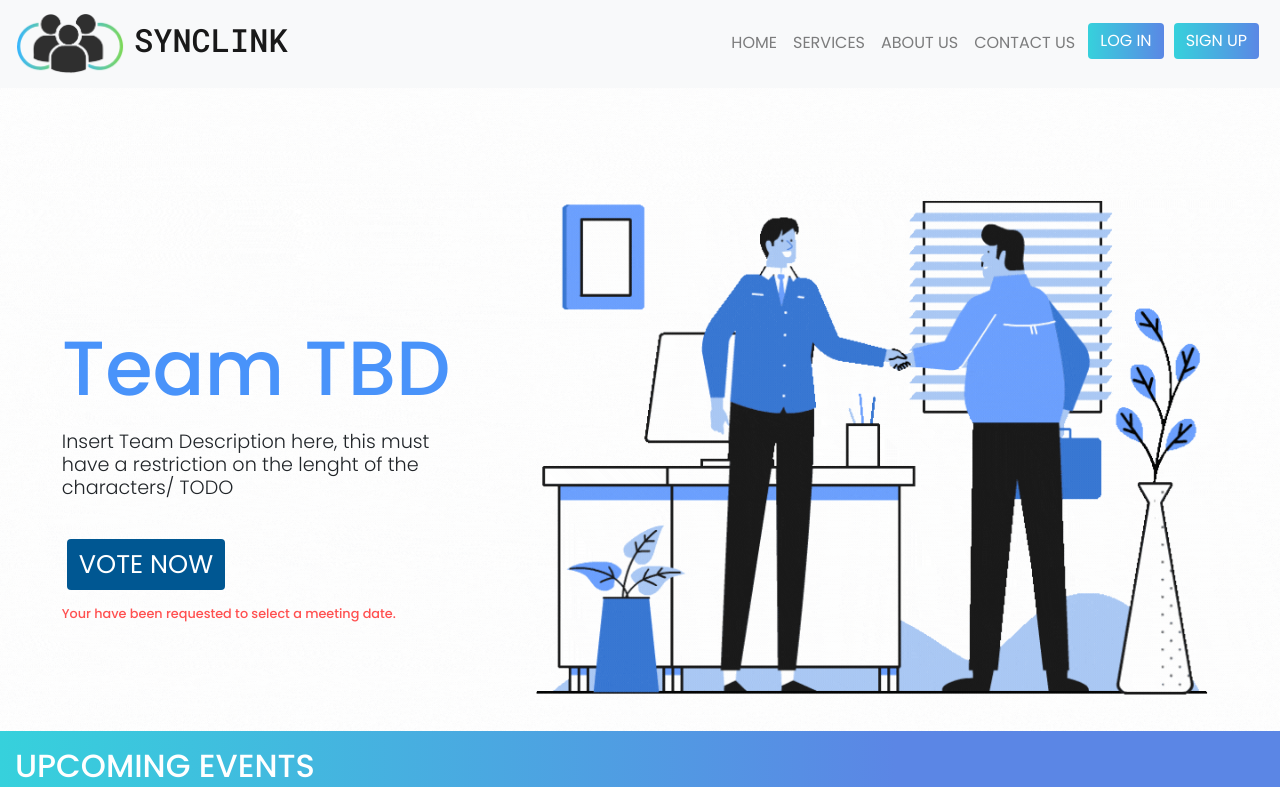
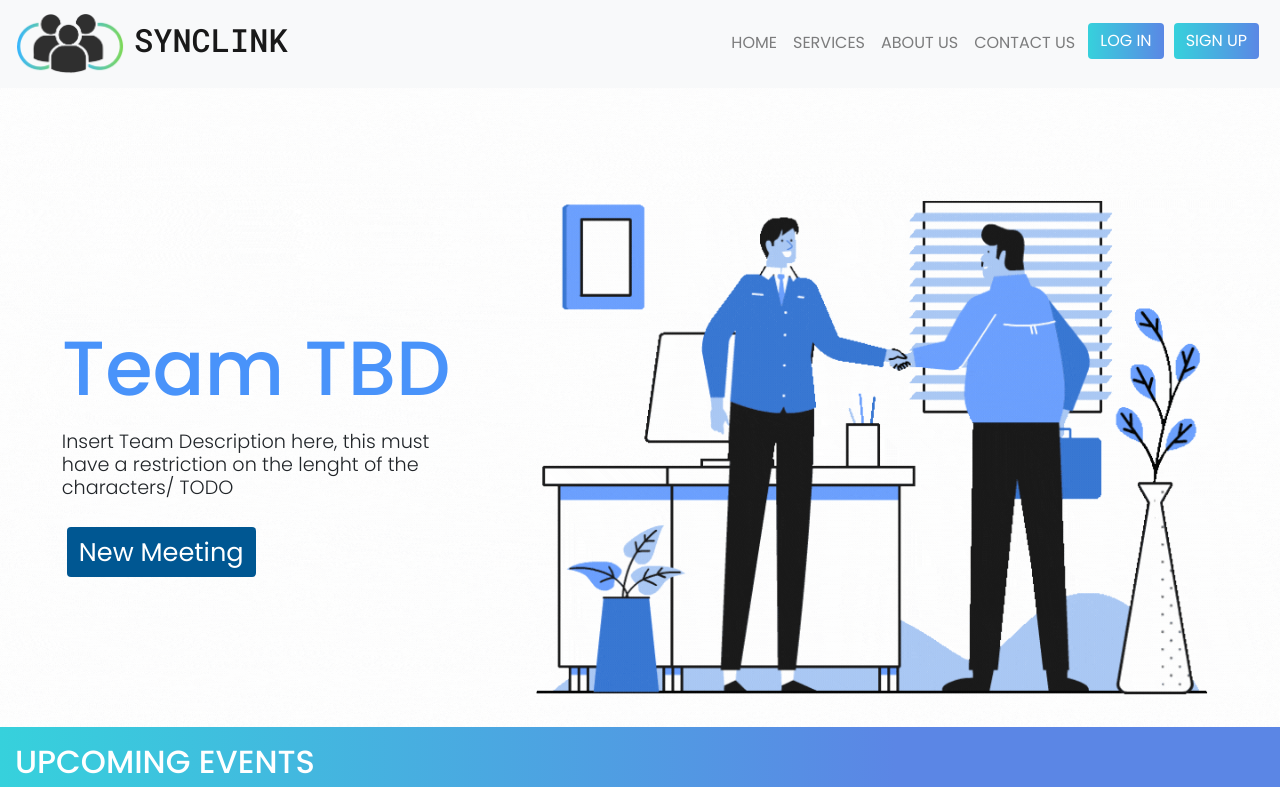
Before and after one commit to Fernando1929/semester-project-team-tbd, a React (Create React App) app in the folder team-tbd-project/: page /TeamProfile in a window 1280 px wide. Shown: the top 787 px of the page. Built offline with nearby package versions, Linux system fonts and the light colour scheme.

Commit message:
Merge Problems with Backend Fixed

```diff
--- a/team-tbd-project/src/Pages/Teams/TeamProfile.js
+++ b/team-tbd-project/src/Pages/Teams/TeamProfile.js
@@ -43,7 +43,7 @@ function TeamProfile() {
   };
 
   // If is true shows the Leader Team page else show a reagular team member page
-  var isLeader = false;
+  var isLeader = true;
 
   var counterColors = 0;
   var mostRecentColors = [
```
